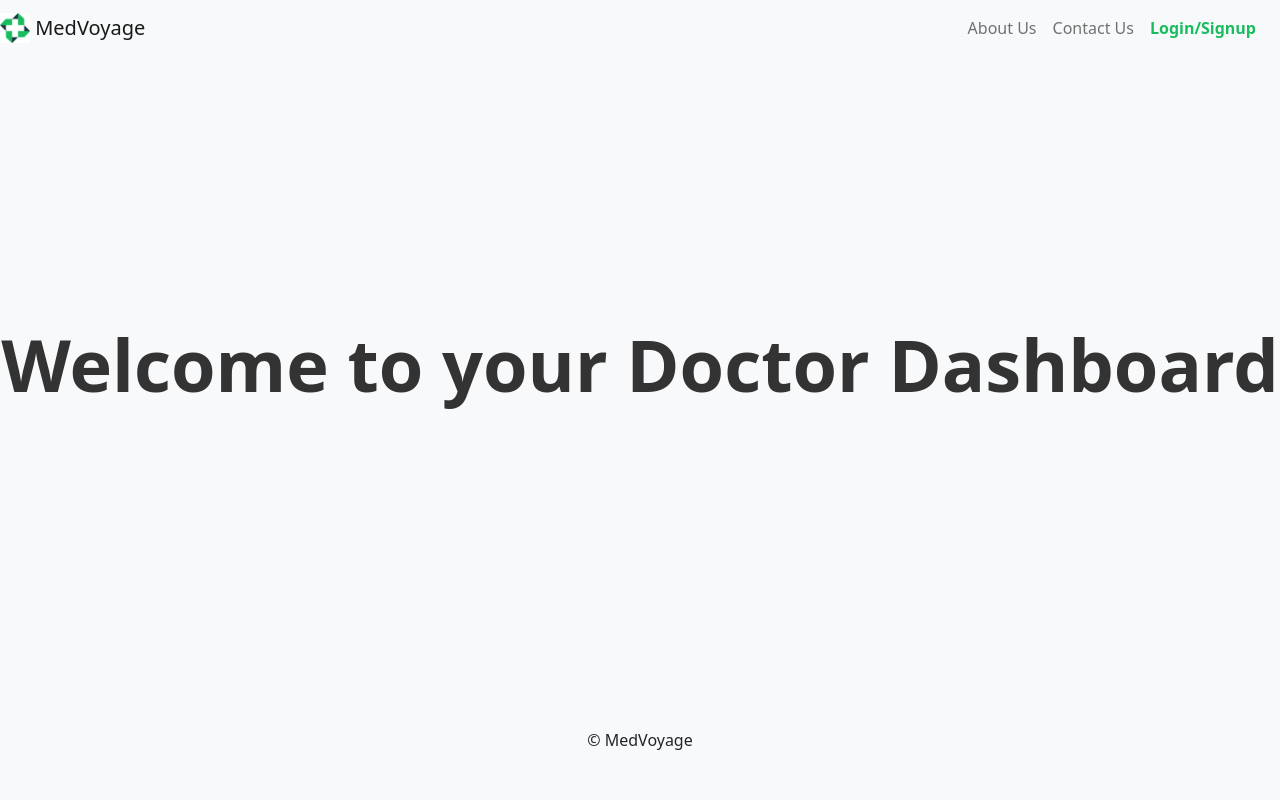
After one commit to kalyancheerla/MedVoyage, a Django app: page /doctor_dashboard/ in a window 1280 px wide. The commit adds this page. Run offline with Django 4.2, Linux system fonts and the light colour scheme.

```diff
--- /dev/null
+++ b/src/main/templates/doctordashboard.html
@@ -0,0 +1,13 @@
+{% extends "base.html" %}
+
+{% block title %}Doctor Dashboard{% endblock %}
+
+{% block content %}
+<div class="d-flex justify-content-center align-items-center" style="height: 81vh;">
+    <figure class="text-center">
+        <blockquote class="blockquote">
+            <h1 class="display-2 display-md-3 display-lg-4" style="color: #333;font-weight: bold;">Welcome to your Doctor Dashboard</h1>
+        </blockquote>
+    </figure>
+</div>
+{% endblock %}
--- a/src/main/templates/navbar.html
+++ b/src/main/templates/navbar.html
@@ -2,11 +2,19 @@
 <nav class="navbar navbar-expand-lg navbar-light bg-light">
     <!-- Brand Logo and Name -->
    {% if user.is_authenticated %}
+        {% if user.is_doctor %}
+        <a class="navbar-brand" href="{% url 'doctor_dashboard' %}">
+            {% load static %}
+            <img src={% static "images/MedVoyageLogo.png" %} width="30" height="30" class="d-inline-block align-top" alt="Logo">
+            MedVoyage
+        </a>
+        {% else %}
         <a class="navbar-brand" href="{% url 'client_dashboard' %}">
             {% load static %}
             <img src={% static "images/MedVoyageLogo.png" %} width="30" height="30" class="d-inline-block align-top" alt="Logo">
             MedVoyage
         </a>
+        {% endif %}
     {% else %}
         <a class="navbar-brand" href="{% url 'home' %}">
             {% load static %}
--- a/src/main/urls.py
+++ b/src/main/urls.py
@@ -15,5 +15,6 @@ urlpatterns = [
     path("client_dashboard/",views.client_dashboard, name='client_dashboard'),
     path('client_profile/', views.client_profile, name='client_profile'),
     path('client_update/', views.update_patient_info, name='update_patient_info'),
+    path("doctor_dashboard/",views.doctor_dashboard, name='doctor_dashboard'),
 
 ]
--- a/src/main/views.py
+++ b/src/main/views.py
@@ -22,7 +22,10 @@ def user_login(request):
             user = authenticate(request, username=username, password=password)
             if user is not None:
                 login(request, user)
-                return redirect(client_dashboard) # redirect user to home page after user is logged in
+                if user.is_doctor:
+                    return render(request, 'doctordashboard.html',)
+                else:
+                    return render(request, 'clientdashboard.html')
             else:
                 form = LoginForm()
 
@@ -102,3 +105,6 @@ def update_patient_info(request):
     else:
        form = UpdatePatientForm(instance=request.user)
     return render(request, 'clientupdateform.html')
+
+def doctor_dashboard(request):
+    return render(request, "doctordashboard.html")
```
